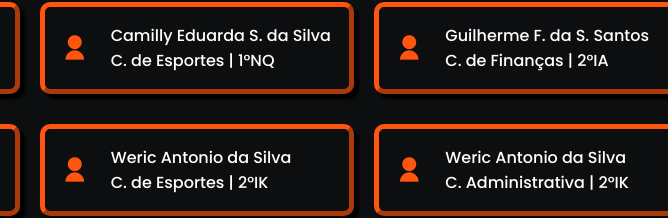
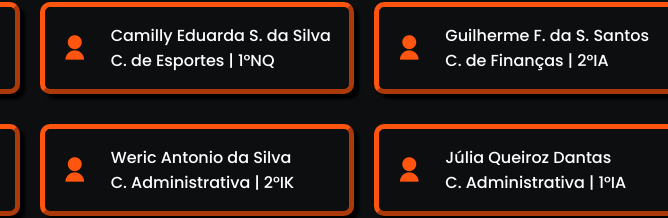
Before and after one commit to Pozelli0712/chapa-fox, a plain HTML site: page Pag-Equipe/Equipe.html in a window 1280 px wide. Shown: the part 590-808 px from the top of the page, 443-1111 px from the left. Drawn offline with nearby package versions, Linux system fonts and the light colour scheme.

Commit message:
update 16/11

```diff
--- a/Pag-Equipe/Equipe.html
+++ b/Pag-Equipe/Equipe.html
@@ -119,13 +119,6 @@
 					</div>
 				</div>
 
-				<div class="BoxUser">
-					<div class="Img-User"><i class="ri-user-fill"></i></div>
-					<div class="text">
-						<div class="Name-User"><span>Weric Antonio da Silva</span></div>
-						<div class="Cargo-User"><span>C. de Esportes | 2°IK</span></div>
-					</div>
-				</div>
 
 				<div class="BoxUser">
 					<div class="Img-User"><i class="ri-user-fill"></i></div>
```
